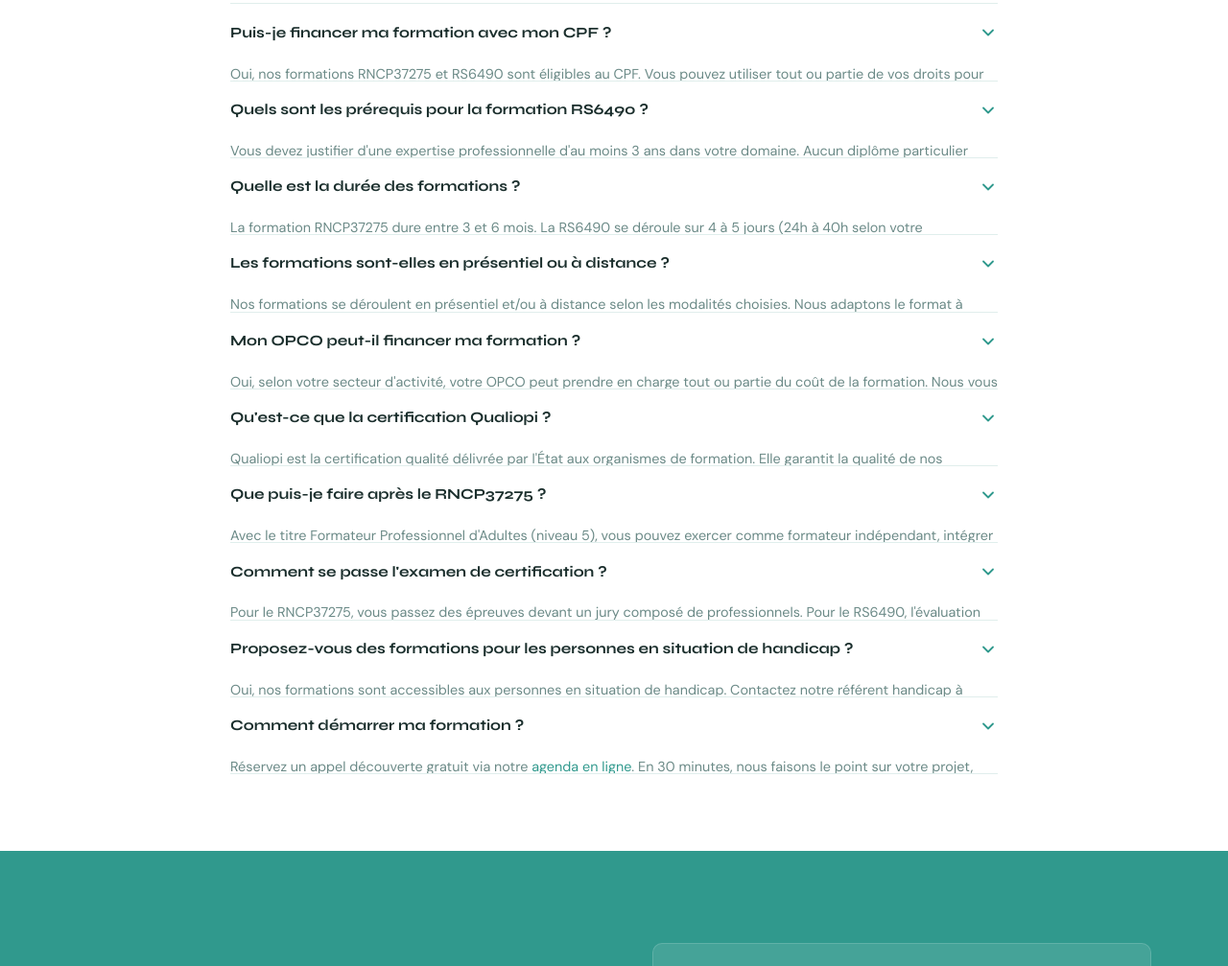
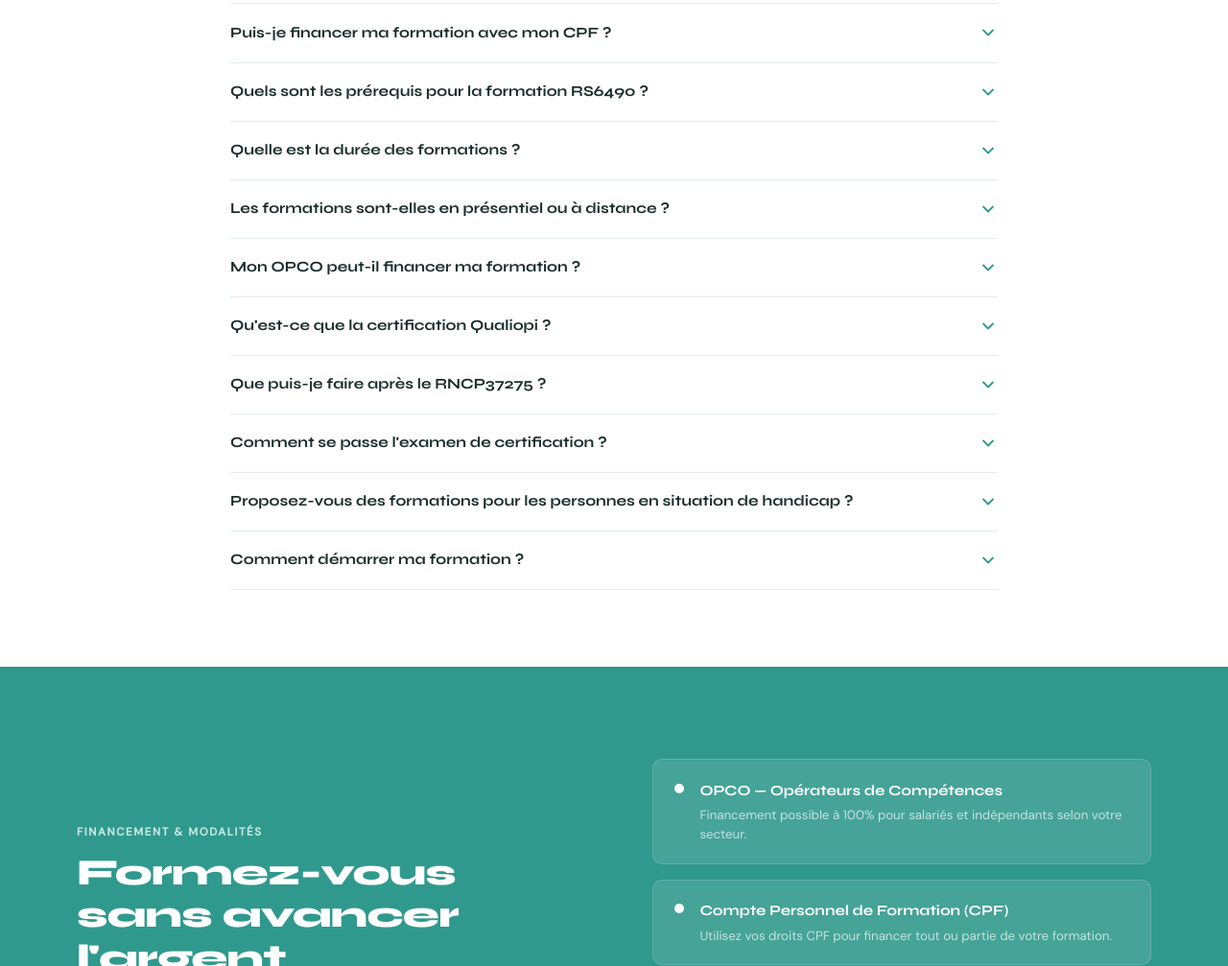
Before and after one commit to optiforma95-cyber/opti-forma-site, a plain HTML site: page index.html in a window 1280 px wide. Shown: the part 4316-5323 px from the top of the page at 96% size. Drawn offline with Linux system fonts and the light colour scheme.

Commit message:
Correction FAQ accordéon

```diff
--- a/css/style.css
+++ b/css/style.css
@@ -847,7 +847,7 @@ nav {
   padding: 5rem 5rem;
 }
 .faq-inner {
-  max-width: 800px;
+  max-width: 1280px;
   margin: 0 auto;
   text-align: center;
 }
@@ -857,7 +857,8 @@ nav {
   text-align: center;
 }
 .faq-list {
-  margin-top: 0.5rem;
+  max-width: 800px;
+  margin: 0.5rem auto 0;
   text-align: left;
 }
 .faq-item {
@@ -889,20 +890,22 @@ nav {
   color: var(--teal);
   transition: transform 0.25s ease;
 }
-.faq-item.open .faq-chevron {
+.faq-item.active .faq-chevron {
   transform: rotate(180deg);
 }
 .faq-answer {
   display: grid;
   grid-template-rows: 0fr;
+  overflow: hidden;
   transition: grid-template-rows 0.28s ease;
-  overflow: hidden;
-}
-.faq-item.open .faq-answer {
+}
+.faq-item.active .faq-answer {
   grid-template-rows: 1fr;
 }
-.faq-answer > p {
+.faq-answer > div {
   min-height: 0;
+}
+.faq-answer > div > p {
   font-size: 0.9rem;
   color: var(--muted);
   line-height: 1.75;
--- a/index.html
+++ b/index.html
@@ -368,9 +368,9 @@
           <span>Puis-je financer ma formation avec mon CPF ?</span>
           <svg class="faq-chevron" width="20" height="20" viewBox="0 0 20 20" fill="none" aria-hidden="true"><path d="M5 7.5l5 5 5-5" stroke="currentColor" stroke-width="1.8" stroke-linecap="round" stroke-linejoin="round"/></svg>
         </button>
-        <div class="faq-answer">
+        <div class="faq-answer"><div>
           <p>Oui, nos formations RNCP37275 et RS6490 sont éligibles au CPF. Vous pouvez utiliser tout ou partie de vos droits pour financer votre formation. Nous vous accompagnons dans les démarches sur Mon Compte Formation.</p>
-        </div>
+        </div></div>
       </div>
 
       <div class="faq-item">
@@ -378,9 +378,9 @@
           <span>Quels sont les prérequis pour la formation RS6490 ?</span>
           <svg class="faq-chevron" width="20" height="20" viewBox="0 0 20 20" fill="none" aria-hidden="true"><path d="M5 7.5l5 5 5-5" stroke="currentColor" stroke-width="1.8" stroke-linecap="round" stroke-linejoin="round"/></svg>
         </button>
-        <div class="faq-answer">
+        <div class="faq-answer"><div>
           <p>Vous devez justifier d'une expertise professionnelle d'au moins 3 ans dans votre domaine. Aucun diplôme particulier n'est requis.</p>
-        </div>
+        </div></div>
       </div>
 
       <div class="faq-item">
@@ -388,9 +388,9 @@
           <span>Quelle est la durée des formations ?</span>
           <svg class="faq-chevron" width="20" height="20" viewBox="0 0 20 20" fill="none" aria-hidden="true"><path d="M5 7.5l5 5 5-5" stroke="currentColor" stroke-width="1.8" stroke-linecap="round" stroke-linejoin="round"/></svg>
         </button>
-        <div class="faq-answer">
+        <div class="faq-answer"><div>
           <p>La formation RNCP37275 dure entre 3 et 6 mois. La RS6490 se déroule sur 4 à 5 jours (24h à 40h selon votre positionnement initial).</p>
-        </div>
+        </div></div>
       </div>
 
       <div class="faq-item">
@@ -398,9 +398,9 @@
           <span>Les formations sont-elles en présentiel ou à distance ?</span>
           <svg class="faq-chevron" width="20" height="20" viewBox="0 0 20 20" fill="none" aria-hidden="true"><path d="M5 7.5l5 5 5-5" stroke="currentColor" stroke-width="1.8" stroke-linecap="round" stroke-linejoin="round"/></svg>
         </button>
-        <div class="faq-answer">
+        <div class="faq-answer"><div>
           <p>Nos formations se déroulent en présentiel et/ou à distance selon les modalités choisies. Nous adaptons le format à votre situation.</p>
-        </div>
+        </div></div>
       </div>
 
       <div class="faq-item">
@@ -408,9 +408,9 @@
           <span>Mon OPCO peut-il financer ma formation ?</span>
           <svg class="faq-chevron" width="20" height="20" viewBox="0 0 20 20" fill="none" aria-hidden="true"><path d="M5 7.5l5 5 5-5" stroke="currentColor" stroke-width="1.8" stroke-linecap="round" stroke-linejoin="round"/></svg>
         </button>
-        <div class="faq-answer">
+        <div class="faq-answer"><div>
           <p>Oui, selon votre secteur d'activité, votre OPCO peut prendre en charge tout ou partie du coût de la formation. Nous vous aidons à identifier votre OPCO et à monter le dossier.</p>
-        </div>
+        </div></div>
       </div>
 
       <div class="faq-item">
@@ -418,9 +418,9 @@
           <span>Qu'est-ce que la certification Qualiopi ?</span>
           <svg class="faq-chevron" width="20" height="20" viewBox="0 0 20 20" fill="none" aria-hidden="true"><path d="M5 7.5l5 5 5-5" stroke="currentColor" stroke-width="1.8" stroke-linecap="round" stroke-linejoin="round"/></svg>
         </button>
-        <div class="faq-answer">
+        <div class="faq-answer"><div>
           <p>Qualiopi est la certification qualité délivrée par l'État aux organismes de formation. Elle garantit la qualité de nos processus pédagogiques et vous permet d'accéder aux financements publics et mutualisés.</p>
-        </div>
+        </div></div>
       </div>
 
       <div class="faq-item">
@@ -428,9 +428,9 @@
           <span>Que puis-je faire après le RNCP37275 ?</span>
           <svg class="faq-chevron" width="20" height="20" viewBox="0 0 20 20" fill="none" aria-hidden="true"><path d="M5 7.5l5 5 5-5" stroke="currentColor" stroke-width="1.8" stroke-linecap="round" stroke-linejoin="round"/></svg>
         </button>
-        <div class="faq-answer">
+        <div class="faq-answer"><div>
           <p>Avec le titre Formateur Professionnel d'Adultes (niveau 5), vous pouvez exercer comme formateur indépendant, intégrer un organisme de formation, devenir responsable pédagogique en entreprise ou ouvrir votre propre structure.</p>
-        </div>
+        </div></div>
       </div>
 
       <div class="faq-item">
@@ -438,9 +438,9 @@
           <span>Comment se passe l'examen de certification ?</span>
           <svg class="faq-chevron" width="20" height="20" viewBox="0 0 20 20" fill="none" aria-hidden="true"><path d="M5 7.5l5 5 5-5" stroke="currentColor" stroke-width="1.8" stroke-linecap="round" stroke-linejoin="round"/></svg>
         </button>
-        <div class="faq-answer">
+        <div class="faq-answer"><div>
           <p>Pour le RNCP37275, vous passez des épreuves devant un jury composé de professionnels. Pour le RS6490, l'évaluation comprend une mise en situation d'animation, une soutenance orale et la remise de livrables pédagogiques.</p>
-        </div>
+        </div></div>
       </div>
 
       <div class="faq-item">
@@ -448,9 +448,9 @@
           <span>Proposez-vous des formations pour les personnes en situation de handicap ?</span>
           <svg class="faq-chevron" width="20" height="20" viewBox="0 0 20 20" fill="none" aria-hidden="true"><path d="M5 7.5l5 5 5-5" stroke="currentColor" stroke-width="1.8" stroke-linecap="round" stroke-linejoin="round"/></svg>
         </button>
-        <div class="faq-answer">
+        <div class="faq-answer"><div>
           <p>Oui, nos formations sont accessibles aux personnes en situation de handicap. Contactez notre référent handicap à <a href="mailto:contact@opti-forma.fr">contact@opti-forma.fr</a> pour étudier les aménagements nécessaires.</p>
-        </div>
+        </div></div>
       </div>
 
       <div class="faq-item">
@@ -458,9 +458,9 @@
           <span>Comment démarrer ma formation ?</span>
           <svg class="faq-chevron" width="20" height="20" viewBox="0 0 20 20" fill="none" aria-hidden="true"><path d="M5 7.5l5 5 5-5" stroke="currentColor" stroke-width="1.8" stroke-linecap="round" stroke-linejoin="round"/></svg>
         </button>
-        <div class="faq-answer">
+        <div class="faq-answer"><div>
           <p>Réservez un appel découverte gratuit via notre <a href="https://calendly.com/optiforma95/30min" target="_blank" rel="noopener noreferrer">agenda en ligne</a>. En 30 minutes, nous faisons le point sur votre projet, votre financement et les prochaines étapes.</p>
-        </div>
+        </div></div>
       </div>
 
     </div>
--- a/js/main.js
+++ b/js/main.js
@@ -76,18 +76,18 @@
   }
 
   /* ── FAQ accordéon ── */
-  document.querySelectorAll('.faq-question').forEach(btn => {
+  document.querySelectorAll('.faq-item button').forEach(btn => {
     btn.addEventListener('click', () => {
-      const item   = btn.closest('.faq-item');
-      const isOpen = item.classList.contains('open');
+      const item     = btn.closest('.faq-item');
+      const isActive = item.classList.contains('active');
 
-      document.querySelectorAll('.faq-item.open').forEach(openItem => {
-        openItem.classList.remove('open');
-        openItem.querySelector('.faq-question').setAttribute('aria-expanded', 'false');
+      document.querySelectorAll('.faq-item.active').forEach(activeItem => {
+        activeItem.classList.remove('active');
+        activeItem.querySelector('button').setAttribute('aria-expanded', 'false');
       });
 
-      if (!isOpen) {
-        item.classList.add('open');
+      if (!isActive) {
+        item.classList.add('active');
         btn.setAttribute('aria-expanded', 'true');
       }
     });
```
